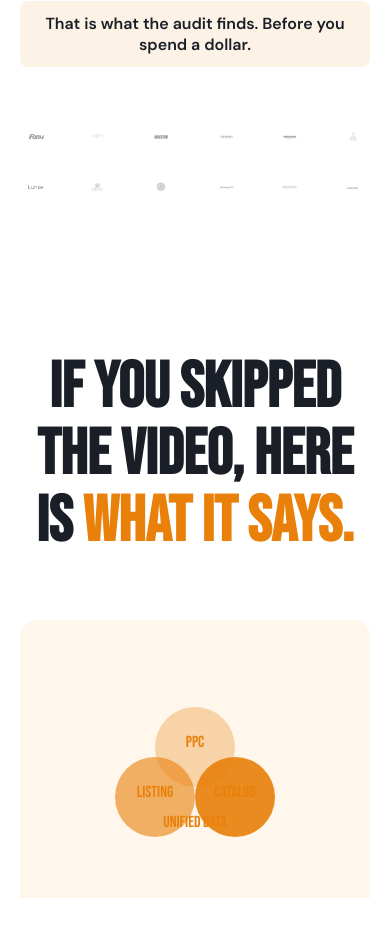
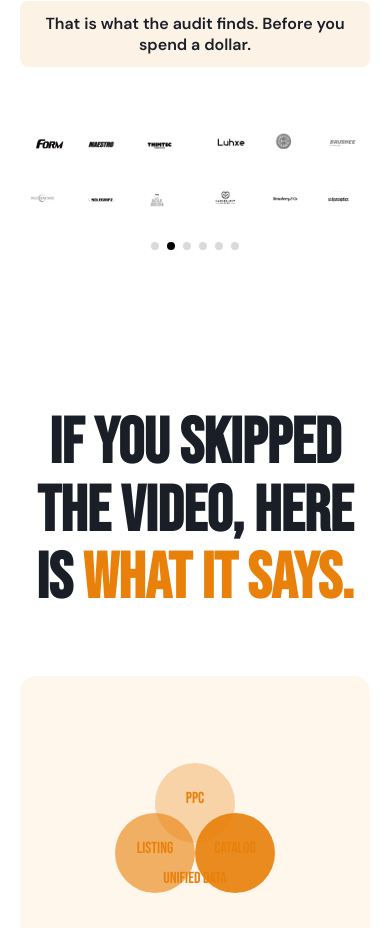
Before and after one commit to shubhu9921/AMZ, a React (Vite) app: page / in a window 390 px wide. Shown: the part 1980-2908 px from the top of the page. Built offline with nearby package versions, Linux system fonts and the light colour scheme.

Commit message:
Update client logos to swipeable mobile carousel

```diff
--- a/src/components/ProofStat.jsx
+++ b/src/components/ProofStat.jsx
@@ -14,19 +14,27 @@ const ProofStat = () => {
         <p className="s2-trail">in the <span className="ph">first 90 days.</span></p>
         <div className="s2-tag-wrap"><div className="s2-tag">That is what the audit finds. Before you spend a dollar.</div></div>
 
-        <div className="s2-logo-grid" style={{ display: 'grid', gridTemplateColumns: 'repeat(6, 1fr)', gap: '40px', alignItems: 'center', justifyItems: 'center', width: '100%', maxWidth: '1200px', margin: '0 auto' }}>
-          <img src="/01_FORM.png" alt="Form" style={{ width: '100%', maxWidth: '140px', opacity: 0.7 }} />
-          <img src="/02_FLUSNOOZ.png" alt="Flusnooz" style={{ width: '100%', maxWidth: '140px', opacity: 0.7 }} />
-          <img src="/03_MAESTRO.png" alt="Maestro" style={{ width: '100%', maxWidth: '140px', opacity: 0.7 }} />
-          <img src="/04_SOLEGRIPZ.png" alt="Solegripz" style={{ width: '100%', maxWidth: '140px', opacity: 0.7 }} />
-          <img src="/05_THIMTEC.png" alt="Thimtec" style={{ width: '100%', maxWidth: '140px', opacity: 0.7 }} />
-          <img src="/06_BEAR_BRUSH.png" alt="Bear Brush" style={{ width: '100%', maxWidth: '140px', opacity: 0.7 }} />
-          <img src="/07_Luhxe.png" alt="Luhxe" style={{ width: '100%', maxWidth: '140px', opacity: 0.7 }} />
-          <img src="/08_Cardiology_Coffee.png" alt="Cardiology Coffee" style={{ width: '100%', maxWidth: '140px', opacity: 0.7 }} />
-          <img src="/09_New_Rustic_Co.png" alt="My Rustic Roots" style={{ width: '100%', maxWidth: '140px', opacity: 0.7 }} />
-          <img src="/10_Strawberry_Co.png" alt="Strawberry & Co" style={{ width: '100%', maxWidth: '140px', opacity: 0.7 }} />
-          <img src="/11_BRUSHEE.png" alt="Brushee" style={{ width: '100%', maxWidth: '140px', opacity: 0.7 }} />
-          <img src="/12_eclipseptics.png" alt="Eclipse Optics" style={{ width: '100%', maxWidth: '140px', opacity: 0.7 }} />
+        <div className="s2-logo-grid">
+          <img src="/01_FORM.png" alt="Form" />
+          <img src="/02_FLUSNOOZ.png" alt="Flusnooz" />
+          <img src="/03_MAESTRO.png" alt="Maestro" />
+          <img src="/04_SOLEGRIPZ.png" alt="Solegripz" />
+          <img src="/05_THIMTEC.png" alt="Thimtec" />
+          <img src="/06_BEAR_BRUSH.png" alt="Bear Brush" />
+          <img src="/07_Luhxe.png" alt="Luhxe" />
+          <img src="/08_Cardiology_Coffee.png" alt="Cardiology Coffee" />
+          <img src="/09_New_Rustic_Co.png" alt="My Rustic Roots" />
+          <img src="/10_Strawberry_Co.png" alt="Strawberry & Co" />
+          <img src="/11_BRUSHEE.png" alt="Brushee" />
+          <img src="/12_eclipseptics.png" alt="Eclipse Optics" />
+        </div>
+        <div className="s2-logo-dots">
+          <span className="dot"></span>
+          <span className="dot active"></span>
+          <span className="dot"></span>
+          <span className="dot"></span>
+          <span className="dot"></span>
+          <span className="dot"></span>
         </div>
       </div>
     </section>
--- a/src/index.css
+++ b/src/index.css
@@ -433,17 +433,34 @@ html, body {
   border-radius: var(--r-md);
 }
 .s2-logo-grid {
-  display: flex;
-  flex-wrap: wrap;
+  display: grid;
+  grid-template-columns: repeat(6, 1fr);
   gap: 40px;
+  align-items: center;
+  justify-items: center;
+  width: 100%;
+  max-width: 1200px;
+  margin: 0 auto;
+}
+.s2-logo-grid img {
+  width: 100%;
+  max-width: 140px;
+  opacity: 1;
+}
+.s2-logo-dots {
+  display: none;
   justify-content: center;
-  align-items: center;
-  opacity: 0.6;
+  gap: 8px;
+  margin-top: 24px;
 }
-.client-logo {
-  font-family: 'Bebas Neue', sans-serif;
-  font-size: 24px;
-  color: var(--on-surface);
+.s2-logo-dots .dot {
+  width: 8px;
+  height: 8px;
+  background: rgba(0,0,0,0.15);
+  border-radius: 50%;
+}
+.s2-logo-dots .dot.active {
+  background: #000;
 }
 
 /* ── SECTION 3 — WHAT IT SAYS ────────────────────────────── */
@@ -1021,6 +1038,27 @@ html, body {
     gap: 12px;
   }
 
+  .s2-logo-grid {
+    display: grid;
+    grid-template-rows: repeat(2, 1fr);
+    grid-auto-flow: column;
+    grid-auto-columns: 45%;
+    gap: 32px 16px;
+    overflow-x: auto;
+    scroll-snap-type: x mandatory;
+    padding-bottom: 8px;
+    -ms-overflow-style: none;
+    scrollbar-width: none;
+  }
+  .s2-logo-grid::-webkit-scrollbar { display: none; }
+  .s2-logo-grid img {
+    scroll-snap-align: center;
+    max-width: 120px;
+  }
+  .s2-logo-dots {
+    display: flex;
+  }
+
   .s4-photo-captions {
     flex-direction: row;
     flex-wrap: wrap;
```
